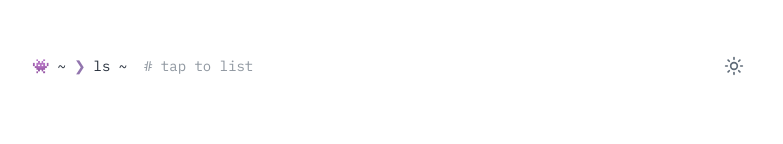
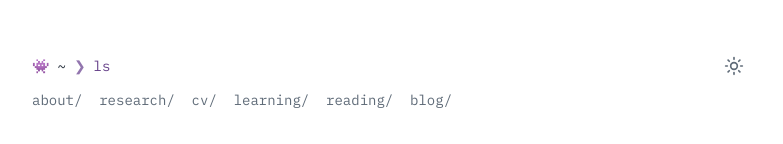
Before and after one commit to subhodeeps/nextjs-site, a Next.js app: page / in a window 1280 px wide. Shown: the top 144 px of the page, without its empty margins (248-1031 px from the left). Built offline with nearby package versions, Linux system fonts and the light colour scheme.

Commit message:
Replace breadcrumb and nav row with shell-prompt navigation

```diff
--- a/src/components/ui/terminal-nav/terminal-nav.tsx
+++ b/src/components/ui/terminal-nav/terminal-nav.tsx
@@ -22,6 +22,9 @@ import { ThemeToggle } from '@/components/ui/theme/theme-toggle'
  *   line. The dim shell comment after the command (# tap to list, or # click
  *   to list on a desktop) is the only hint, and it goes away while the listing
  *   is open. Tapping the command again, or pressing Esc, hides the listing.
+ * - On the home page you are already in ~, so the command is plain `ls`, and
+ *   its output starts open, like a session that has just run it. That is also
+ *   where first-time visitors need the sections most.
  * - The listing is the six sections, so every section can be reached from
  *   every page. They are in the order of the original nav row, not
  *   alphabetical. collaborations/ and older_updates/ are left out on purpose:
@@ -59,7 +62,8 @@ export function TerminalNav({ className }: { className?: string }) {
     const pathname = usePathname()
     const segments = pathname.split('/').filter(Boolean)
     const shorten = `~/${segments.join('/')}`.length > LONG_PATH
-    const [open, setOpen] = useState(false)
+    const atHome = segments.length === 0
+    const [open, setOpen] = useState(atHome)
 
     useEffect(() => {
         if (!open) return
@@ -74,10 +78,10 @@ export function TerminalNav({ className }: { className?: string }) {
         <nav aria-label="Site" className={cn(monoFont.className, 'text-[13px] sm:text-sm', className)}>
             <div className="flex items-center justify-between gap-4">
                 <div className="flex min-w-0 flex-wrap items-baseline gap-x-2">
-                    {segments.length > 0 ? (
+                    {atHome ? (
+                        <span aria-hidden="true">{PROMPT_SYMBOL}</span>
+                    ) : (
                         <Link href="/" aria-label="Home" className={focusRing}>{PROMPT_SYMBOL}</Link>
-                    ) : (
-                        <span aria-hidden="true">{PROMPT_SYMBOL}</span>
                     )}
 
                     <span>
@@ -115,7 +119,7 @@ export function TerminalNav({ className }: { className?: string }) {
                             aria-controls="terminal-nav-output"
                             className={cn(focusRing, 'text-left transition-colors hover:text-accent', open ? 'text-accent' : 'text-foreground')}
                         >
-                            ls ~
+                            {atHome ? 'ls' : 'ls ~'}
                             {!open && (
                                 <span className="ml-[2ch] text-muted-foreground/70">
                                     # <span className="[@media(hover:hover)]:hidden">tap</span>
```
Also changed, not shown: 1 other file (tests, documents, lock files or other folders).
